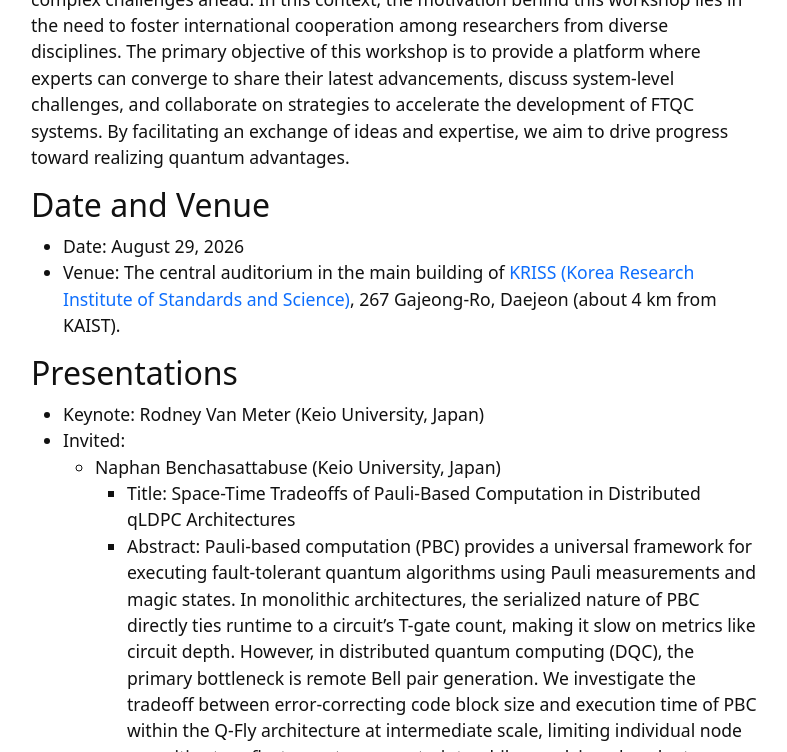
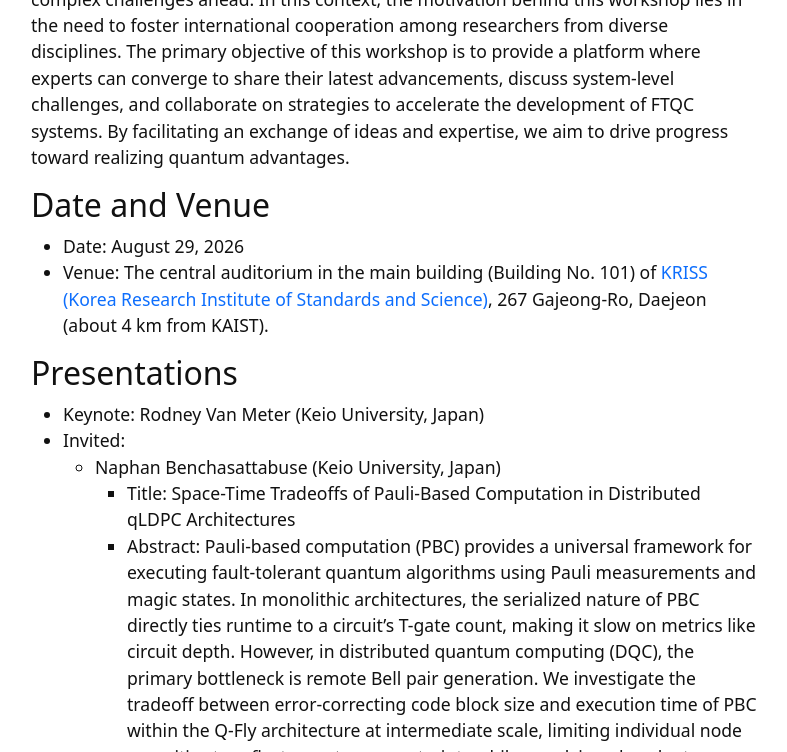
Before and after one commit to ftqcsa/ftqcsa.github.io, a Jekyll site: the page built from content/2026.md, in a window 1280 px wide and 900 px high, scrolled down 1170 px, cut to the strip 0-752 px from the top of the window. Shown: the whole strip, without its empty margins (246-1033 px from the left). Built offline with Jekyll 4.4.1, drawn with Linux system fonts in a browser that asks for light colours.

Commit message:
Update 2026.md

```diff
--- a/content/2026.md
+++ b/content/2026.md
@@ -19,7 +19,7 @@
 ## Date and Venue
 
 - Date: August 29, 2026
-- Venue: The central auditorium in the main building of [KRISS (Korea Research Institute of Standards and Science)](https://www.google.com/maps/search/KRISS/data=!3m1!4b1?entry=ttu&g_ep=EgoyMDI2MDcxNS4wIKXMDSoASAFQAw%3D%3D), 267 Gajeong-Ro, Daejeon (about  4 km from KAIST).
+- Venue: The central auditorium in the main building (Building No. 101) of [KRISS (Korea Research Institute of Standards and Science)](https://maps.app.goo.gl/VBW9qnAW4UfSQJ8q6), 267 Gajeong-Ro, Daejeon (about  4 km from KAIST).
 
 
 ## Presentations
```
